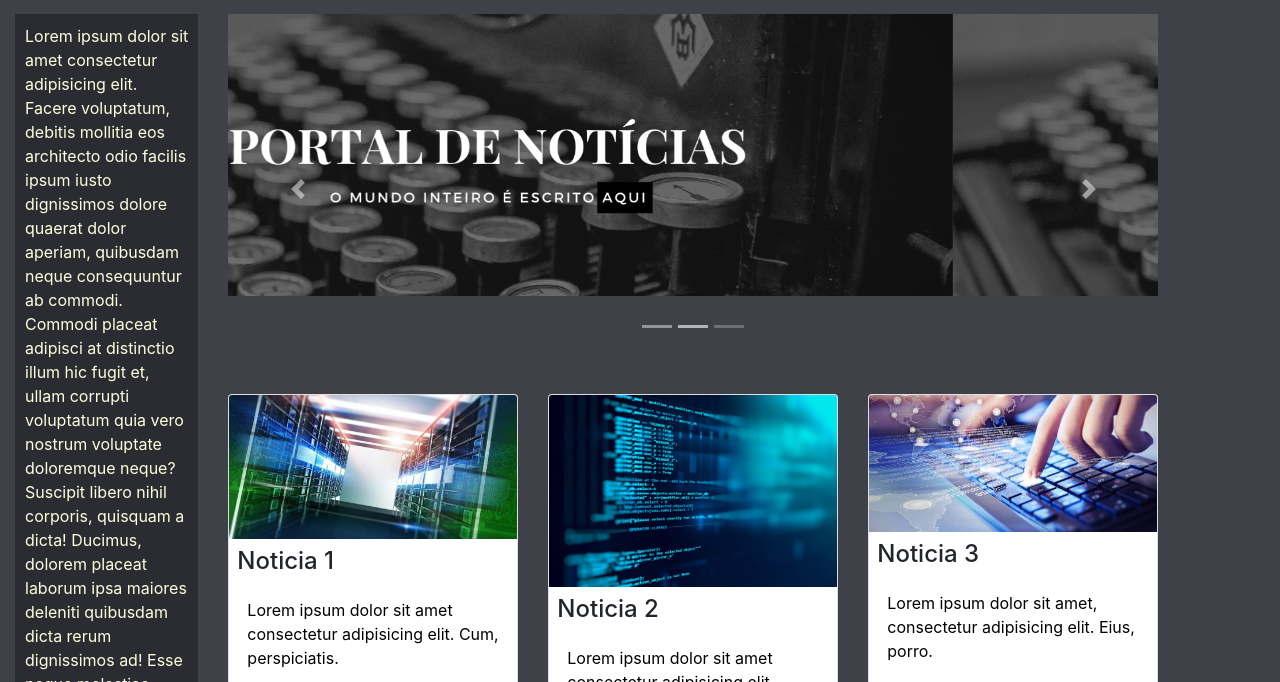
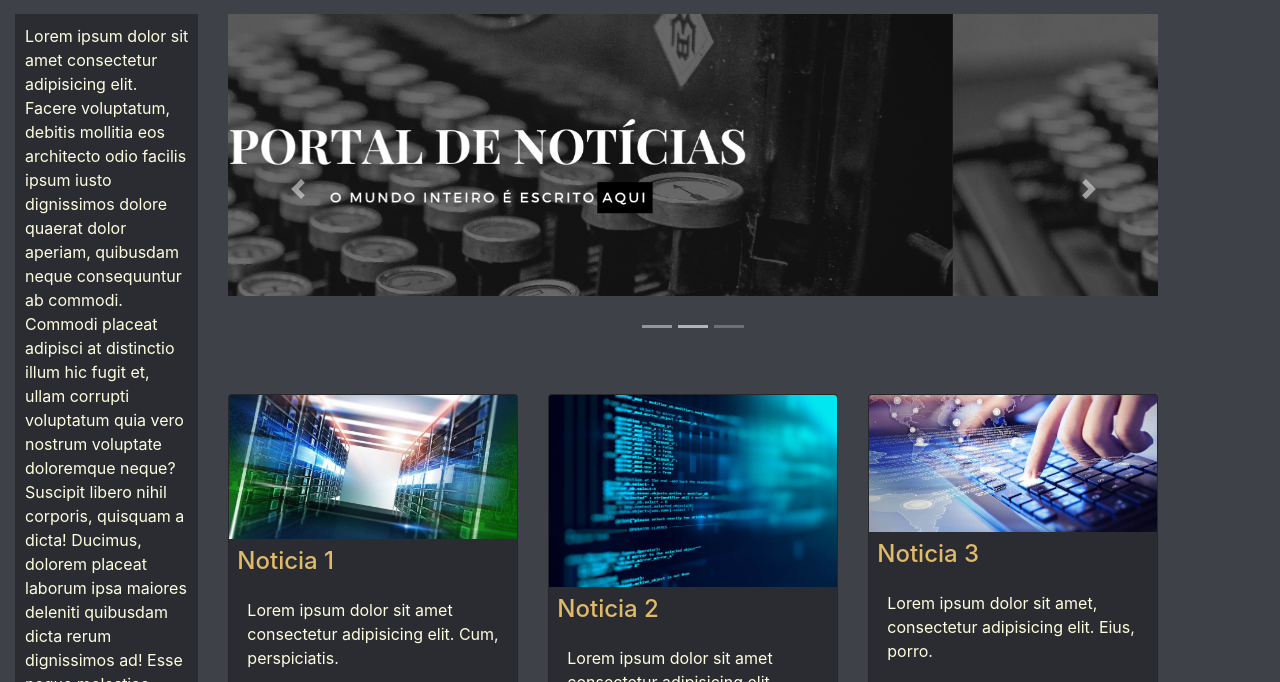
Before and after one commit to iyanlucasd/TI-CC-PUC-MG, a plain HTML site: page index.html in a window 1280 px wide. Shown: the part 118-800 px from the top of the page. Drawn offline with nearby package versions, Linux system fonts and the light colour scheme.

Commit message:
styles.CSS
Background e escrita dos cards

```diff
--- a/styles.css
+++ b/styles.css
@@ -24,10 +24,20 @@
       margin-top: 20px;
       margin-bottom: 20px;
   }
-  article p{
+  article p
+  {
       color: #FFFEDF;
       padding: 10px;
   }
+  article .card
+    {
+    background-color: #2A2C31;
+    }
+    article h4
+    {
+    color: #DFBA69;
+    }
+
   .barra-lateral{
       background-color:#2A2C31 ;
   }
@@ -66,7 +76,7 @@
       max-height: 200px;
   }
   .card p{
-      color: black;
+    color: #FFFEDF;
   }
   .card{
       margin-bottom: 20px;
```
